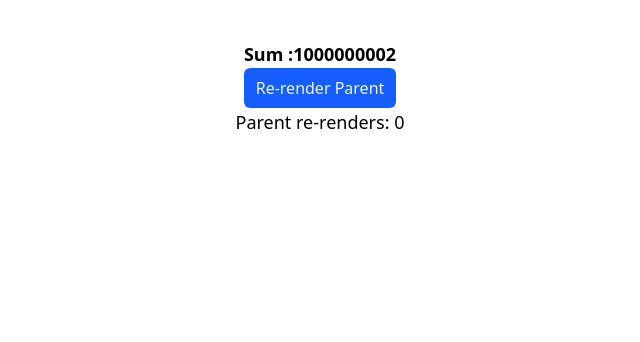
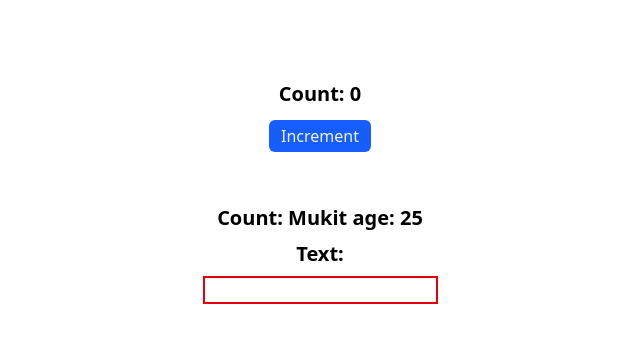
Before and after one commit to MukitHossen7/Polishing-React.js, a React (Vite) app in the folder use-memo/: page / in a window 1280 px wide. Shown: the top 342 px of the page, without its empty margins (320-960 px from the left). Built offline with nearby package versions, Linux system fonts and the light colour scheme.

Commit message:
feat: refactor Count component to use useMemo for bioData and update ChildComponent props

```diff
--- a/use-memo/src/App.jsx
+++ b/use-memo/src/App.jsx
@@ -1,9 +1,11 @@
-import MemoParentComponent from "./components/MemoParentComponent";
+import Count from "./components/Count";
+// import MemoParentComponent from "./components/MemoParentComponent";
 
 function App() {
   return (
     <>
-      <MemoParentComponent></MemoParentComponent>
+      {/* <MemoParentComponent></MemoParentComponent> */}
+      <Count></Count>
     </>
   );
 }
--- a/use-memo/src/components/ChildComponent.jsx
+++ b/use-memo/src/components/ChildComponent.jsx
@@ -19,12 +19,14 @@
 
 import { memo, useState } from "react";
 
-export const ChildComponent = memo(({ count }) => {
+export const ChildComponent = memo(({ myName }) => {
   const [text, setText] = useState("");
   console.log("Child Component");
   return (
     <div className="flex flex-col justify-center items-center mt-10 gap-2">
-      <h2 className="text-xl font-semibold text-center">Count: {count}</h2>
+      <h2 className="text-xl font-semibold text-center">
+        Count: {myName.name} age: {myName.age}
+      </h2>
       <p className="text-xl font-semibold text-center">Text: {text}</p>
       <input
         type="text"
--- a/use-memo/src/components/Count.jsx
+++ b/use-memo/src/components/Count.jsx
@@ -1,9 +1,15 @@
-import { useState } from "react";
+import { useMemo, useState } from "react";
 import { ChildComponent } from "./ChildComponent";
 
 const Count = () => {
   const [count, setCount] = useState(0);
   console.log("Parent Components");
+  const bioData = useMemo(() => {
+    return {
+      name: "Mukit",
+      age: 25,
+    };
+  }, []);
   return (
     <div className="flex flex-col justify-center items-center gap-3 pt-20">
       <h2 className="text-xl font-semibold text-center">Count: {count}</h2>
@@ -15,7 +21,7 @@ const Count = () => {
           Increment
         </button>
       </div>
-      <ChildComponent count={count}></ChildComponent>
+      <ChildComponent myName={bioData}></ChildComponent>
     </div>
   );
 };
```
